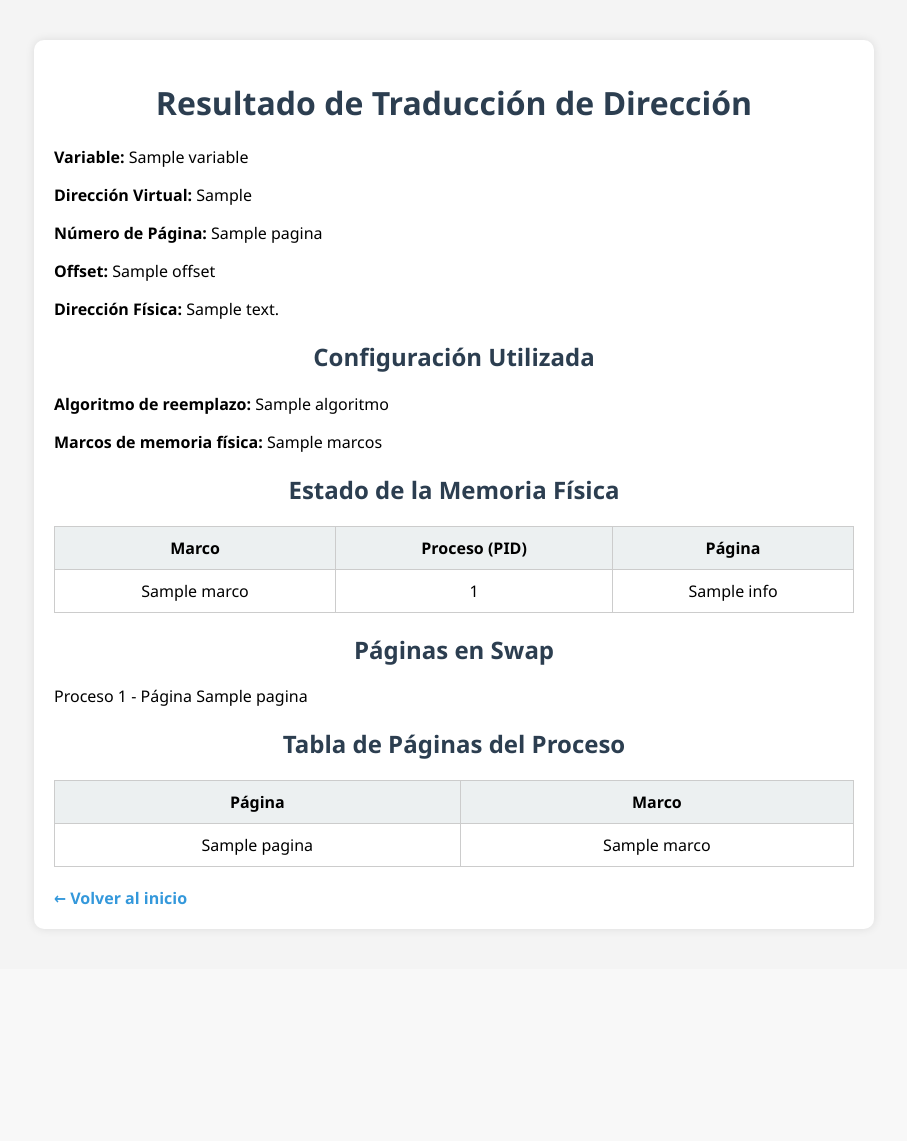
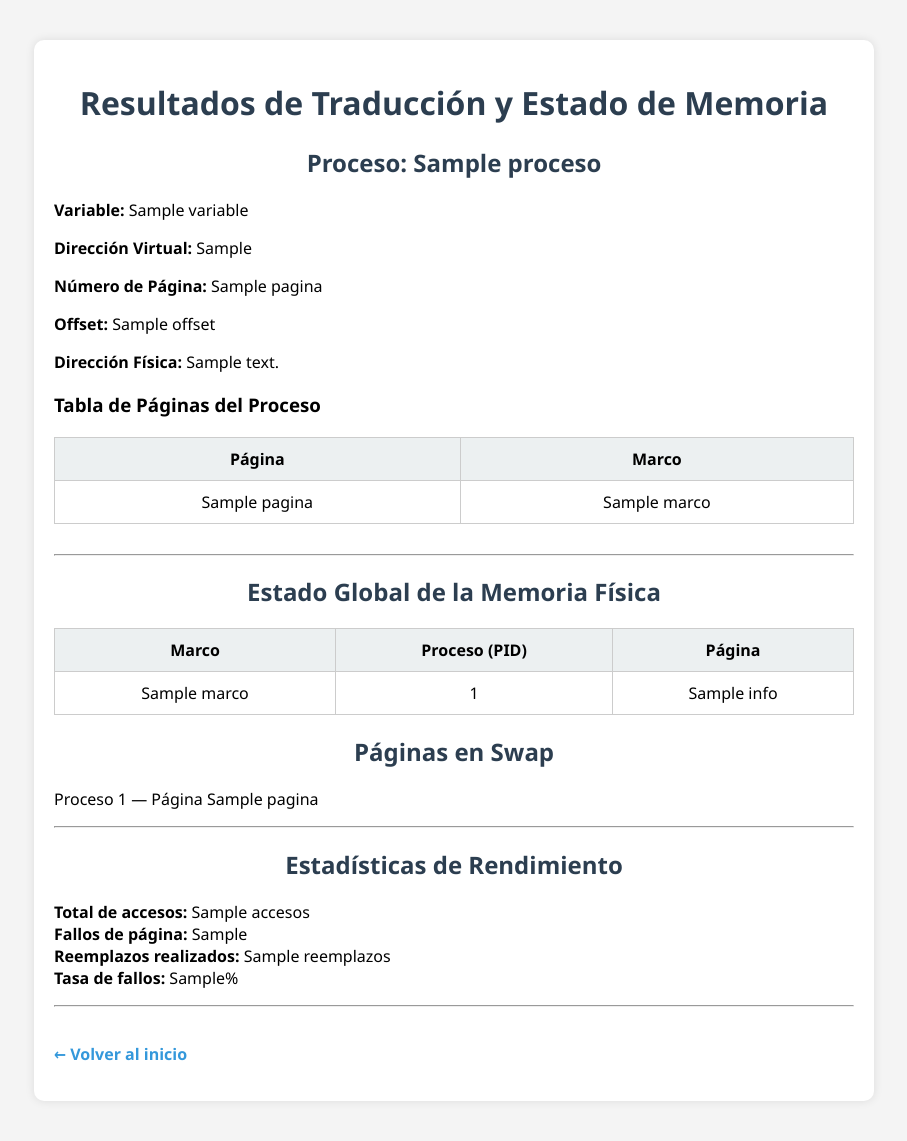
Before and after one commit to JhonCamargo-404/Gestion-de-memoria, a Flask app: template templates/resultado.html in a window 1280 px wide. Shown: the whole page, without its empty margins (186-1093 px from the left). Before the commit the page ends 931 px from the top, so only its background shows below. Run offline with Flask 3, Linux system fonts and the light colour scheme; the template is opened without the code that fills it: most values are stand-ins (such as "Sample title", 1, 10 or a date in 2020).

Commit message:
Estructuracion de multiprocesos

```diff
--- a/app.py
+++ b/app.py
@@ -6,114 +6,67 @@ from memory.mmu import traducir_direccion_con_gestion, obtener_info_traduccion
 app = Flask(__name__)
 app.secret_key = "simulador_memoria"
 
-# Crear proceso de prueba
-tabla_simbolos = {
-    "varX": 0x0012,
-    "contador": 0x0100,
-    "buffer": 0x0200,
-    "resultado": 0x0300
-}
+# Procesos de ejemplo (configurables)
+procesos = [
+    Proceso("App1", 0x08000000, {"varX": 0x0012, "contador": 0x0100}, 2, "fijo"),
+    Proceso("App2", 0x10000000, {"buffer": 0x0200, "resultado": 0x0300}, 3, "variable"),
+    Proceso("App3", 0x20000000, {"temp": 0x0040, "flag": 0x0100}, 1, "fijo"),
+    Proceso("App4", 0x30000000, {"pos": 0x0050, "limit": 0x0090}, 4, "variable"),
+    Proceso("App5", 0x40000000, {"msg": 0x0020, "code": 0x0080}, 2, "fijo"),
+]
 
-proceso_demo = Proceso(
-    nombre="App1",
-    base_virtual=0x08000000,
-    tabla_simbolos=tabla_simbolos
-)
+# Buscar procesos por nombre
+def obtener_procesos_seleccionados(nombres):
+    return [p for p in procesos if p.nombre in nombres]
 
 @app.route("/")
 def index():
-    return render_template("index.html", variables=list(tabla_simbolos.keys()))
+    return render_template("index.html", procesos=procesos)
 
 @app.route("/traducir", methods=["POST"])
 def traducir():
-    variable = request.form["variable"]
+    nombres_procesos = request.form.getlist("procesos")
     algoritmo = request.form.get("algoritmo", "FIFO")
     marcos = int(request.form.get("marcos", 3))
     modo_paso = "modo_paso" in request.form
 
     # Guardar en sesión
-    session["variable"] = variable
+    session["procesos"] = nombres_procesos
     session["algoritmo"] = algoritmo
     session["marcos"] = marcos
     session["modo_paso"] = modo_paso
 
-    if modo_paso:
-        return redirect(url_for("paso_1"))
-    else:
-        gestor_memoria = MemoryManager(num_marcos=marcos, algoritmo=algoritmo)
-        direccion_virtual = proceso_demo.obtener_direccion_virtual(variable)
-        direccion_fisica, pagina, offset = traducir_direccion_con_gestion(
-            proceso_demo, direccion_virtual, gestor_memoria
-        )
+    procesos_seleccionados = obtener_procesos_seleccionados(nombres_procesos)
+    gestor_memoria = MemoryManager(num_marcos=marcos, algoritmo=algoritmo)
 
-        resultado = {
-            "variable": variable,
-            "direccion_virtual": hex(direccion_virtual),
-            "pagina": pagina,
-            "offset": offset,
-            "direccion_fisica": hex(direccion_fisica),
-            "estado_memoria": gestor_memoria.obtener_estado(),
-            "tabla_paginas": proceso_demo.obtener_tabla_paginas(),
-            "algoritmo": algoritmo,
-            "marcos": marcos
-        }
+    resultados = []
 
-        return render_template("resultado.html", resultado=resultado)
+    for proceso in procesos_seleccionados:
+        for variable in proceso.tabla_simbolos:
+            direccion_virtual = proceso.obtener_direccion_virtual(variable)
+            direccion_fisica, pagina, offset = traducir_direccion_con_gestion(
+                proceso, direccion_virtual, gestor_memoria
+            )
 
-@app.route("/paso1")
-def paso_1():
-    variable = session.get("variable")
-    algoritmo = session.get("algoritmo")
-    marcos = session.get("marcos")
+            resultados.append({
+                "proceso": proceso.nombre,
+                "variable": variable,
+                "direccion_virtual": hex(direccion_virtual),
+                "pagina": pagina,
+                "offset": offset,
+                "direccion_fisica": hex(direccion_fisica),
+                "tabla_paginas": proceso.obtener_tabla_paginas()
+            })
 
-    info = {
-        "mensaje": f"Buscando la variable '{variable}' en la tabla de símbolos...",
-        "siguiente": url_for("paso_2"),
-        "paso": 1
-    }
-    return render_template("paso.html", info=info)
+    estado_memoria = gestor_memoria.obtener_estado()
+    estadisticas = gestor_memoria.obtener_estadisticas()
 
-@app.route("/paso2")
-def paso_2():
-    variable = session.get("variable")
-    direccion_virtual = proceso_demo.obtener_direccion_virtual(variable)
-    pagina, offset = direccion_virtual // 4096, direccion_virtual % 4096
-
-    session["direccion_virtual"] = direccion_virtual
-    session["pagina"] = pagina
-    session["offset"] = offset
-
-    info = {
-        "mensaje": f"Dirección virtual calculada: {hex(direccion_virtual)}. Página: {pagina}, Offset: {offset}",
-        "siguiente": url_for("paso_3"),
-        "paso": 2
-    }
-    return render_template("paso.html", info=info)
-
-@app.route("/paso3")
-def paso_3():
-    algoritmo = session.get("algoritmo")
-    marcos = session.get("marcos")
-    direccion_virtual = session.get("direccion_virtual")
-
-    gestor_memoria = MemoryManager(num_marcos=marcos, algoritmo=algoritmo)
-    direccion_fisica, pagina, offset = traducir_direccion_con_gestion(
-        proceso_demo, direccion_virtual, gestor_memoria
-    )
-
-    resultado = {
-        "variable": session.get("variable"),
-        "direccion_virtual": hex(direccion_virtual),
-        "pagina": pagina,
-        "offset": offset,
-        "direccion_fisica": hex(direccion_fisica),
-        "estado_memoria": gestor_memoria.obtener_estado(),
-        "tabla_paginas": proceso_demo.obtener_tabla_paginas(),
-        "algoritmo": algoritmo,
-        "marcos": marcos
-    }
-
-    return render_template("resultado.html", resultado=resultado)
+    return render_template("resultado.html",
+                           resultados=resultados,
+                           estado_memoria=estado_memoria,
+                           estadisticas=estadisticas,
+                           algoritmo=algoritmo,
+                           marcos=marcos)
 
 if __name__ == "__main__":
     app.run(debug=True)
--- a/templates/resultado.html
+++ b/templates/resultado.html
@@ -2,24 +2,45 @@
 <html lang="es">
 <head>
     <meta charset="UTF-8">
-    <title>Resultado de Traducción</title>
+    <title>Resultado de Simulación</title>
     <link rel="stylesheet" href="/static/styles.css">
 </head>
 <body>
     <div class="container">
-        <h1>Resultado de Traducción de Dirección</h1>
+        <h1>Resultados de Traducción y Estado de Memoria</h1>
 
-        <p><strong>Variable:</strong> {{ resultado.variable }}</p>
-        <p><strong>Dirección Virtual:</strong> {{ resultado.direccion_virtual }}</p>
-        <p><strong>Número de Página:</strong> {{ resultado.pagina }}</p>
-        <p><strong>Offset:</strong> {{ resultado.offset }}</p>
-        <p><strong>Dirección Física:</strong> {{ resultado.direccion_fisica }}</p>
+        {% for resultado in resultados %}
+            <div style="margin-bottom: 30px;">
+                <h2>Proceso: {{ resultado.proceso }}</h2>
+                <p><strong>Variable:</strong> {{ resultado.variable }}</p>
+                <p><strong>Dirección Virtual:</strong> {{ resultado.direccion_virtual }}</p>
+                <p><strong>Número de Página:</strong> {{ resultado.pagina }}</p>
+                <p><strong>Offset:</strong> {{ resultado.offset }}</p>
+                <p><strong>Dirección Física:</strong> {{ resultado.direccion_fisica }}</p>
 
-        <h2>Configuración Utilizada</h2>
-        <p><strong>Algoritmo de reemplazo:</strong> {{ resultado.algoritmo }}</p>
-        <p><strong>Marcos de memoria física:</strong> {{ resultado.marcos }}</p>
+                <h3>Tabla de Páginas del Proceso</h3>
+                <table>
+                    <thead>
+                        <tr>
+                            <th>Página</th>
+                            <th>Marco</th>
+                        </tr>
+                    </thead>
+                    <tbody>
+                        {% for pagina, marco in resultado.tabla_paginas.items() %}
+                            <tr>
+                                <td>{{ pagina }}</td>
+                                <td>{{ marco }}</td>
+                            </tr>
+                        {% endfor %}
+                    </tbody>
+                </table>
+            </div>
+        {% endfor %}
 
-        <h2>Estado de la Memoria Física</h2>
+        <hr>
+
+        <h2>Estado Global de la Memoria Física</h2>
         <table>
             <thead>
                 <tr>
@@ -29,7 +50,7 @@
                 </tr>
             </thead>
             <tbody>
-                {% for marco, info in resultado.estado_memoria.memoria_fisica.items() %}
+                {% for marco, info in estado_memoria.memoria_fisica.items() %}
                     <tr>
                         <td>{{ marco }}</td>
                         <td>{{ info[0] if info else 'Libre' }}</td>
@@ -41,32 +62,26 @@
 
         <h2>Páginas en Swap</h2>
         <ul>
-            {% for pid, pagina in resultado.estado_memoria.swap %}
-                <li>Proceso {{ pid }} - Página {{ pagina }}</li>
+            {% for pid, pagina in estado_memoria.swap %}
+                <li>Proceso {{ pid }} — Página {{ pagina }}</li>
             {% else %}
                 <li>No hay páginas en swap.</li>
             {% endfor %}
         </ul>
 
-        <h2>Tabla de Páginas del Proceso</h2>
-        <table>
-            <thead>
-                <tr>
-                    <th>Página</th>
-                    <th>Marco</th>
-                </tr>
-            </thead>
-            <tbody>
-                {% for pagina, marco in resultado.tabla_paginas.items() %}
-                    <tr>
-                        <td>{{ pagina }}</td>
-                        <td>{{ marco }}</td>
-                    </tr>
-                {% endfor %}
-            </tbody>
-        </table>
+        <hr>
 
-        <a href="/">← Volver al inicio</a>
+        <h2>Estadísticas de Rendimiento</h2>
+        <ul>
+            <li><strong>Total de accesos:</strong> {{ estadisticas.accesos }}</li>
+            <li><strong>Fallos de página:</strong> {{ estadisticas.fallos_pagina }}</li>
+            <li><strong>Reemplazos realizados:</strong> {{ estadisticas.reemplazos }}</li>
+            <li><strong>Tasa de fallos:</strong> {{ estadisticas.tasa_fallos }}%</li>
+        </ul>
+
+        <hr>
+
+        <p><a href="/">← Volver al inicio</a></p>
     </div>
 </body>
 </html>
```
Also changed, not shown: memory/memory_manager.py (+19 -1 lines), memory/mmu.py (+0 -17 lines), memory/process.py (+9 -18 lines), templates/index.html (+27 -11 lines).
